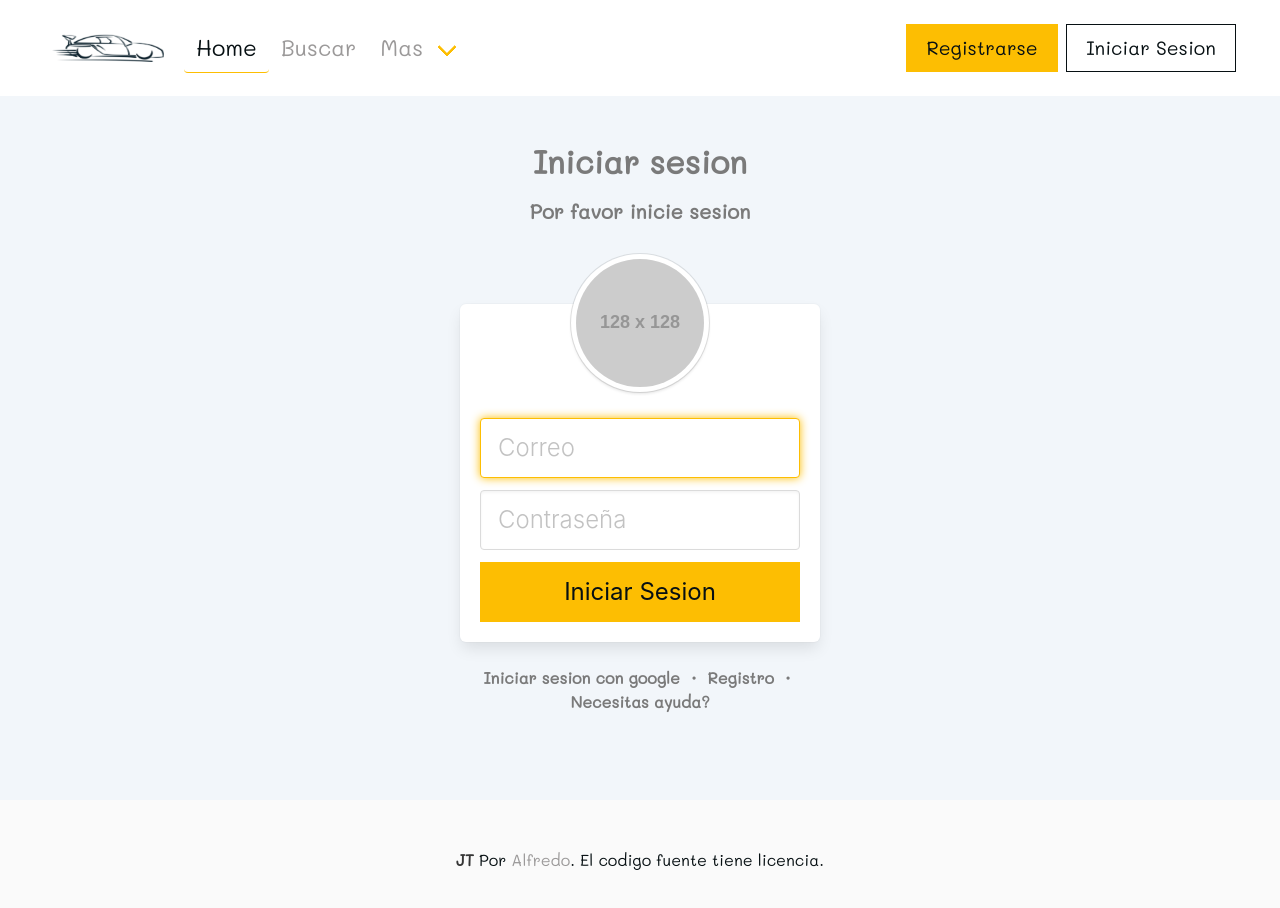
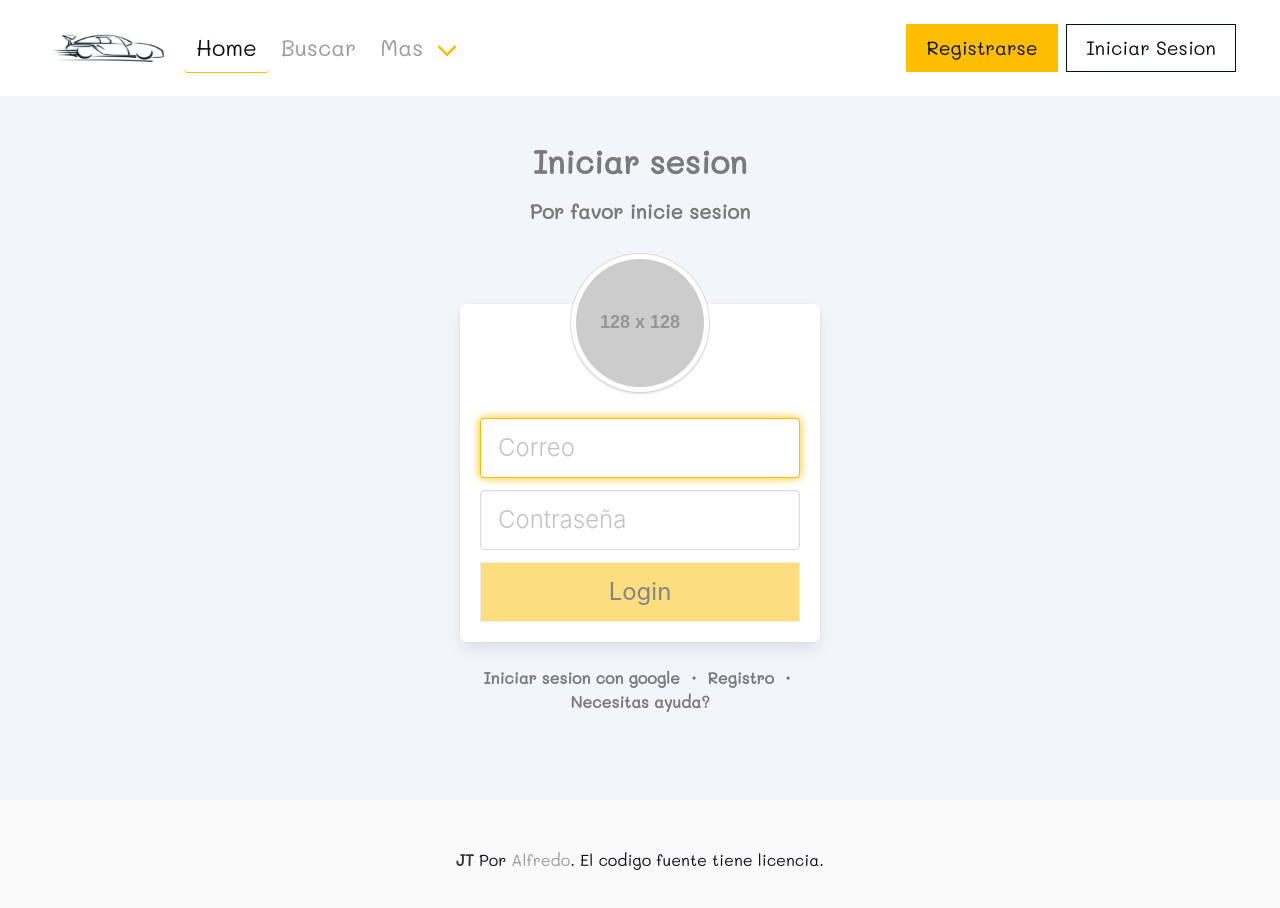
Before and after one commit to addier94/meetups, a Vue app: page /login in a window 1280 px wide. Shown: the top 908 px of the page. Built offline with nearby package versions, Linux system fonts and the light colour scheme; a web font is replaced by a local one.

Commit message:
Part 21 Introduction to built-in vuelidate validatores

```diff
--- a/src/pages/PageLogin.vue
+++ b/src/pages/PageLogin.vue
@@ -13,6 +13,7 @@
               <div class="field">
                 <div class="control">
                   <input  v-model="form.email"
+                          @blur="$v.form.email.$touch()"
                           class="input is-large"
                           type="email"
                           placeholder="Correo"
@@ -27,6 +28,7 @@
               <div class="field">
                 <div class="control">
                   <input  v-model="form.password"
+                          @blur="$v.form.password.$touch()"
                           class="input is-large"
                           type="password"
                           placeholder="Contraseña"
@@ -36,7 +38,9 @@
                   </div>
                 </div>
               </div>
-              <button @click.prevent="login" class="button is-block btn-yellow is-large is-fullwidth">Iniciar sesion</button>
+              <button @click.prevent="login"
+                      :disabled="isFormInvalid"
+                      class="button is-block btn-yellow is-large is-fullwidth">Login</button>
             </form>
           </div>
           <p class="has-text-grey">
@@ -70,6 +74,11 @@ import { required, email } from 'vuelidate/lib/validators'
         password: {
           required
         }
+      }
+    },
+    computed: {
+      isFormInvalid () {
+        return this.$v.form.$invalid
       }
     },
     methods: {
--- a/src/pages/PageRegister.vue
+++ b/src/pages/PageRegister.vue
@@ -13,52 +13,79 @@
               <div class="field">
                 <div class="control">
                   <input  v-model="form.username"
+                          @blur="$v.form.username.$touch()"
                           class="input is-large"
                           type="text"
                           placeholder="Usuario">
+                  <div v-if="$v.form.username.$error" class="form-error">
+                    <span v-if="!$v.form.username.required" class="help is-danger">Usuario es necesario</span>
+                  </div>
                 </div>
               </div>
               <div class="field">
                 <div class="control">
                   <input  v-model="form.name"
+                          @blur="$v.form.name.$touch()"
                           class="input is-large"
                           type="text"
                           placeholder="Nombre">
+                  <div v-if="$v.form.name.$error" class="form-error">
+                    <span v-if="!$v.form.name.required" class="help is-danger">Nombre es necesario</span>
+                  </div>
                 </div>
               </div>
               <div class="field">
                 <div class="control">
                   <input  v-model="form.email"
+                          @blur="$v.form.email.$touch()"
                           class="input is-large"
                           type="email"
                           placeholder="Correo">
+                  <div v-if="$v.form.email.$error" class="form-error">
+                    <span v-if="!$v.form.email.required" class="help is-danger">Correo es necesario</span>
+                    <span v-if="!$v.form.email.email" class="help is-danger">Correo no valido</span>
+                  </div>
                 </div>
               </div>
               <div class="field">
                 <div class="control">
                   <input  v-model="form.avatar"
+                          @blur="$v.form.avatar.$touch()"
                           class="input is-large"
                           type="text"
                           placeholder="Link para foto de perfil"
                           autocomplete="">
+                  <div v-if="$v.form.avatar.$error" class="form-error">
+                    <span v-if="!$v.form.avatar.url" class="help is-danger">Formato url para la foto de perfil no valido</span>
+                  </div>
                 </div>
               </div>
               <div class="field">
                 <div class="control">
                   <input  v-model="form.password"
+                          @blur="$v.form.password.$touch()"
                           class="input is-large"
                           type="password"
                           placeholder="Contraseña"
                           autocomplete="new-password">
+                  <div v-if="$v.form.password.$error" class="form-error">
+                    <span v-if="!$v.form.password.required" class="help is-danger">Contraseña es necesario</span>
+                    <span v-if="!$v.form.password.minLength" class="help is-danger">Contraseña mínimo debe ser 6 caracteres</span>
+                  </div>
                 </div>
               </div>
               <div class="field">
                 <div class="control">
                   <input  v-model="form.passwordConfirmation"
+                          @blur="$v.form.passwordConfirmation.$touch()"
                           class="input is-large"
                           type="password"
                           placeholder="Confirmar contraseña"
                           autocomplete="off">
+                  <div v-if="$v.form.passwordConfirmation.$error" class="form-error">
+                    <span v-if="!$v.form.passwordConfirmation.required" class="help is-danger">Contraseña es necesario</span>
+                    <span v-if="!$v.form.passwordConfirmation.sameAsPassword" class="help is-danger">Contraseña debe coincidir para la confirmación</span>
+                  </div>
                 </div>
               </div>
               <button @click.prevent="register" type="submit" class="button is-block btn-yellow is-large is-fullwidth">Registro</button>
@@ -76,6 +103,7 @@
 </template>
 
 <script>
+import { required, email, minLength, url, sameAs } from 'vuelidate/lib/validators'
   export default {
     data () {
       return {
@@ -89,8 +117,34 @@
         }
       }
     },
+    validations: {
+      form: {
+        username: {
+          required
+        },
+        name: {
+          required
+        },
+        email: {
+          required,
+          email
+        },
+        avatar: {
+          url
+        },
+        password: {
+          required,
+          minLength: minLength(6)
+        },
+        passwordConfirmation: {
+          required,
+          sameAsPassword: sameAs('password')
+        }
+      }
+    },
     methods: {
       register () {
+        this.$v.form.$touch()
         this.$store.dispatch('auth/registerUser', this.form)
       }
     }
```
